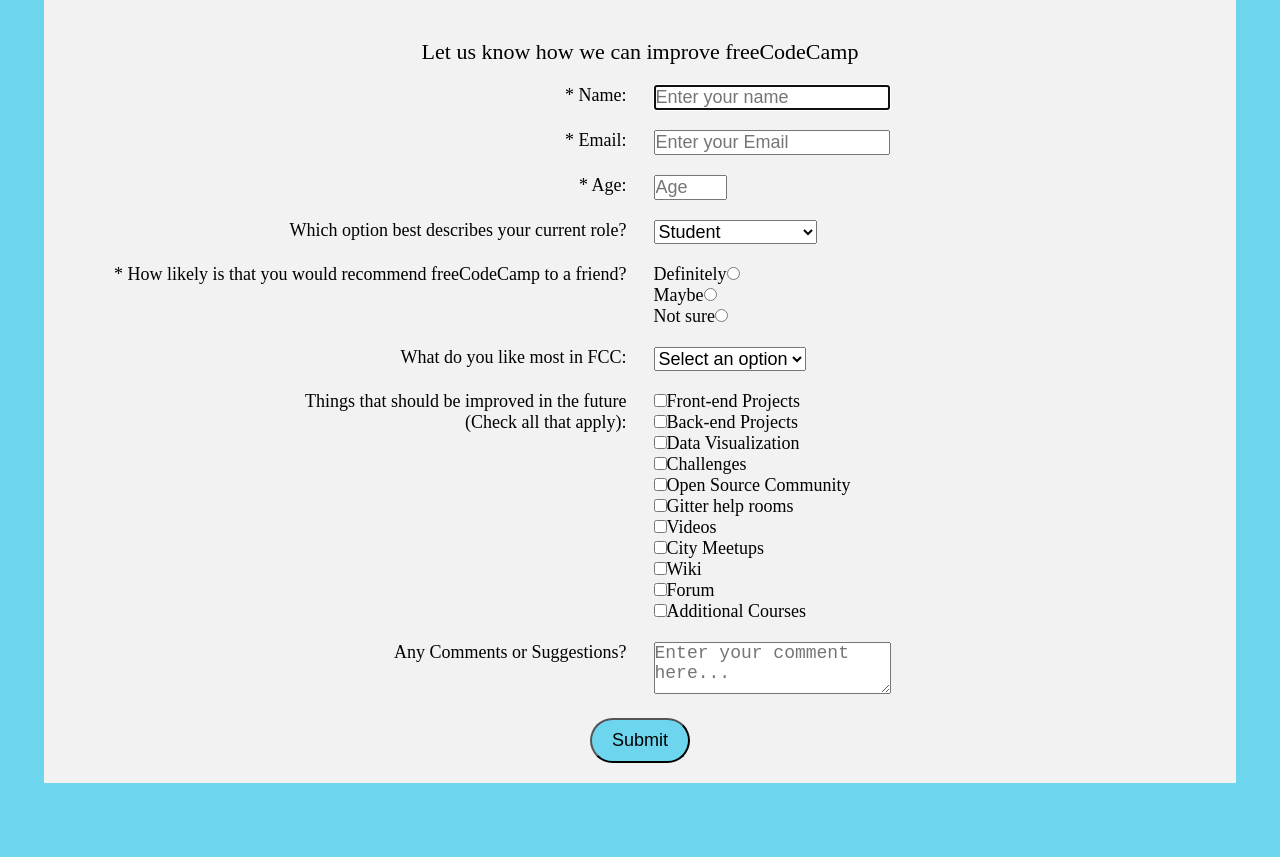
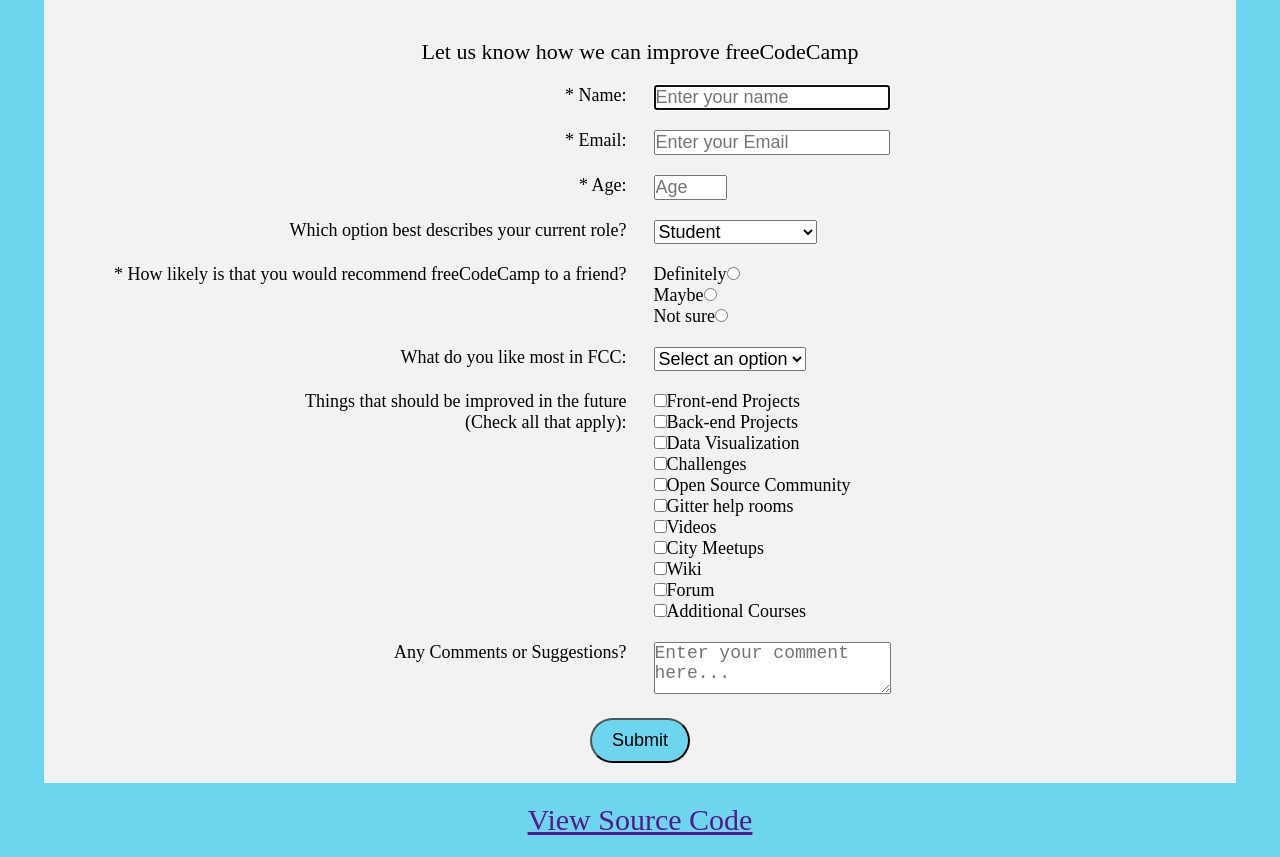
Before and after one commit to tanthang1811/freeCodeCamp-Survey-Form, a plain HTML site: page index.html in a window 1280 px wide. Shown: the part 58-915 px from the top of the page. Before the commit the page ends 861 px from the top, so only its background shows below. Drawn offline with Linux system fonts and the light colour scheme.

Commit message:
completed

```diff
--- a/index.html
+++ b/index.html
@@ -110,6 +110,7 @@
             <button id="submit" type="submit">Submit</button>
         </form>
     </div>
+    <p class="github"><a href="">View Source Code</a></p>
 </body>
 
 </html>
--- a/style.css
+++ b/style.css
@@ -56,3 +56,8 @@
     background: #6dd5ed;
     border-radius: 30px;
 }
+
+.github {
+    padding-bottom: 20px;
+    font-size: 30px;
+}
```
